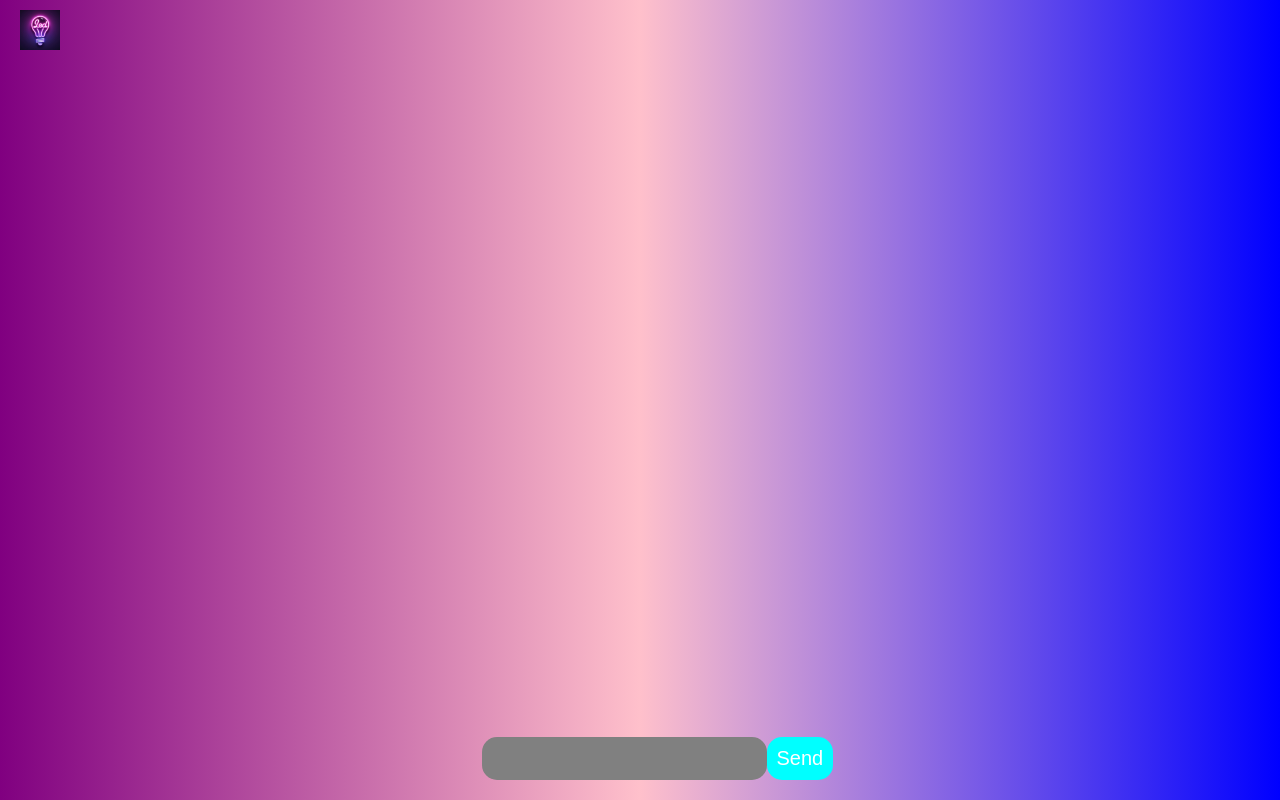
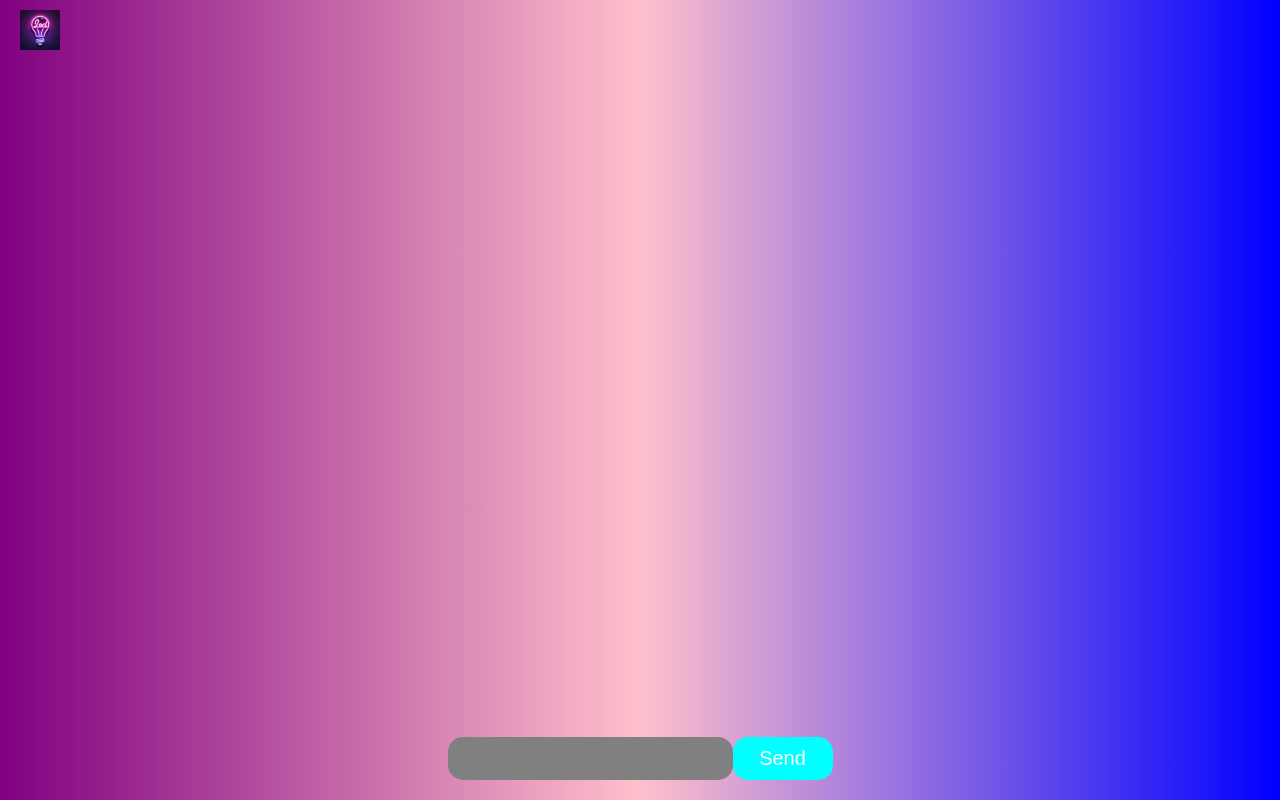
Before and after one commit to benninghoven/fullyhacks-2024, a React (Create React App) app in the folder frontend/my-app/: page / in a window 1280 px wide. Built offline with nearby package versions, Linux system fonts and the light colour scheme; the HTML template or start-up script is replaced by a standard one.

Commit message:
fixed scroll issue and input movement

```diff
--- a/frontend/my-app/src/App.css
+++ b/frontend/my-app/src/App.css
@@ -1,17 +1,17 @@
 body {
   margin: 0;
   padding: 0;
-  height: 100vh;
-  display: flex;
+  height: 100%;
+  /* display: flex; */
   justify-content: center;
   align-items: center;
   background: linear-gradient(to right, purple, pink, blue);
 }
 
 .app {
-  width: 80%; /* Adjust this to change the width of the chat */
-  height: 80vh;
-  display: flex;
+  width: 100%; /* Adjust this to change the width of the chat */
+  height: 100%;
+  /* display: flex; */
   justify-content: center;
   align-items: center;
   font-family: 'Arial', sans-serif; /* Use a modern font */
--- a/frontend/my-app/src/Chat.css
+++ b/frontend/my-app/src/Chat.css
@@ -12,7 +12,7 @@
   padding: 10px;
   font-size: 20px;
   display: flex;
-  flex-direction: column-reverse; /* Reverse the direction */
+  flex-direction: column;
   width: 100%;
   overflow-y: auto;
   scrollbar-width: thin;
@@ -35,10 +35,12 @@
 
 .chat__input {
   display: flex;
+  justify-content: center; /* Centers children horizontally */
   padding: 20px;
   border-radius: 15px;
   background-color: transparent;
 }
+
 
 .chat__input input {
   padding: 10px;
--- a/frontend/my-app/src/Chat.js
+++ b/frontend/my-app/src/Chat.js
@@ -1,16 +1,15 @@
 import React, { useState, useEffect, useRef } from 'react';
 import './Chat.css';
-
 const Chat = () => {
   const [messages, setMessages] = useState([]);
   const [input, setInput] = useState('');
-  const messagesStartRef = useRef(null);
+  const messagesEndRef = useRef(null);
 
-  const scrollToTop = () => {
-    messagesStartRef.current?.scrollIntoView({ behavior: "smooth" })
+  const scrollToBottom = () => {
+    messagesEndRef.current?.scrollIntoView({ behavior: "smooth" })
   }
 
-  useEffect(scrollToTop, [messages]);
+  useEffect(scrollToBottom, [messages]);
 
   const sendMessage = (event) => {
     event.preventDefault();
@@ -27,13 +26,13 @@ const Chat = () => {
         <button type="submit" onClick={sendMessage}>Send</button>
       </form>
       <div className="chat__messages">
-  {messages.slice(0).reverse().map((message, i) => (
-    <div key={i} className={`chat__message ${message.user ? 'chat__userMessage' : ''}`}>
-      <p>{message.text}</p>
-    </div>
-  ))}
-  <div ref={messagesStartRef} />
-</div>
+        {messages.map((message, i) => (
+          <div key={i} className={`chat__message ${message.user ? 'chat__userMessage' : ''}`}>
+            <p>{message.text}</p>
+          </div>
+        ))}
+        <div ref={messagesEndRef} />
+      </div>
     </div>
   );
 };
```
